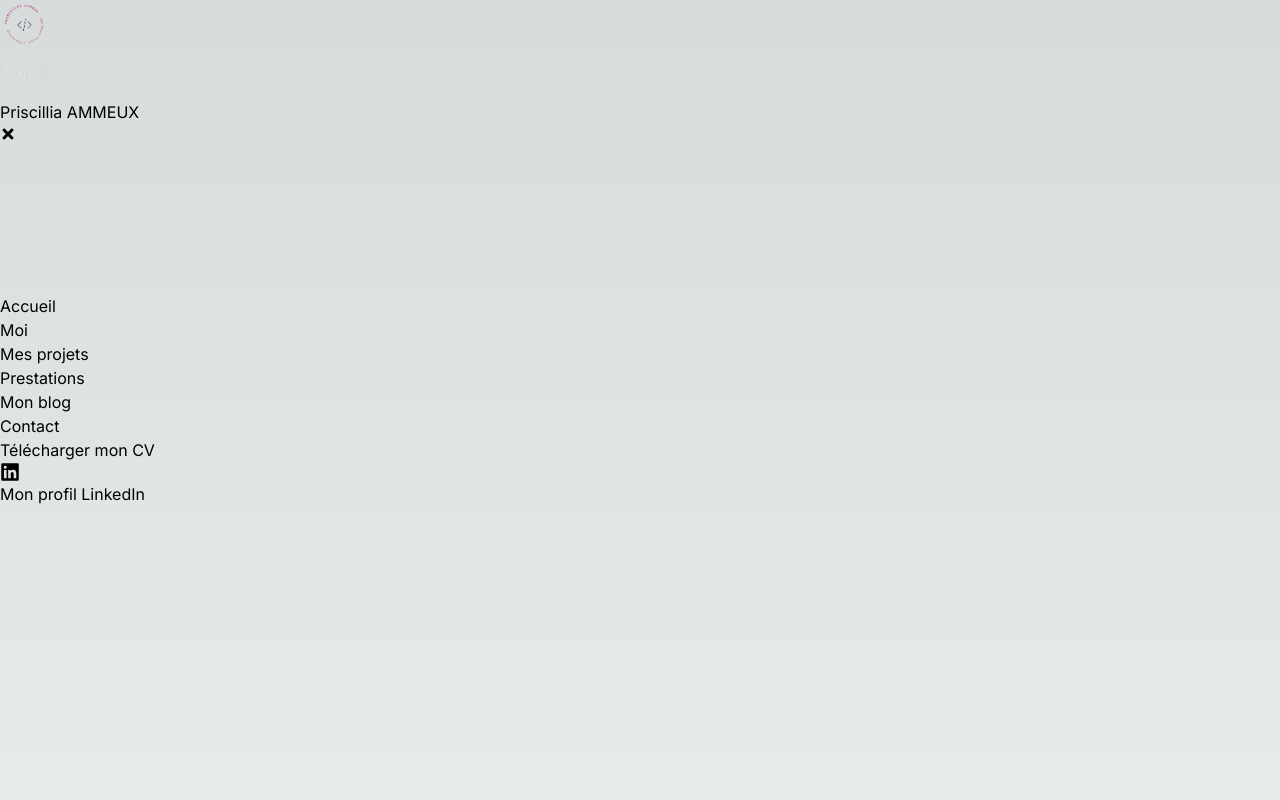
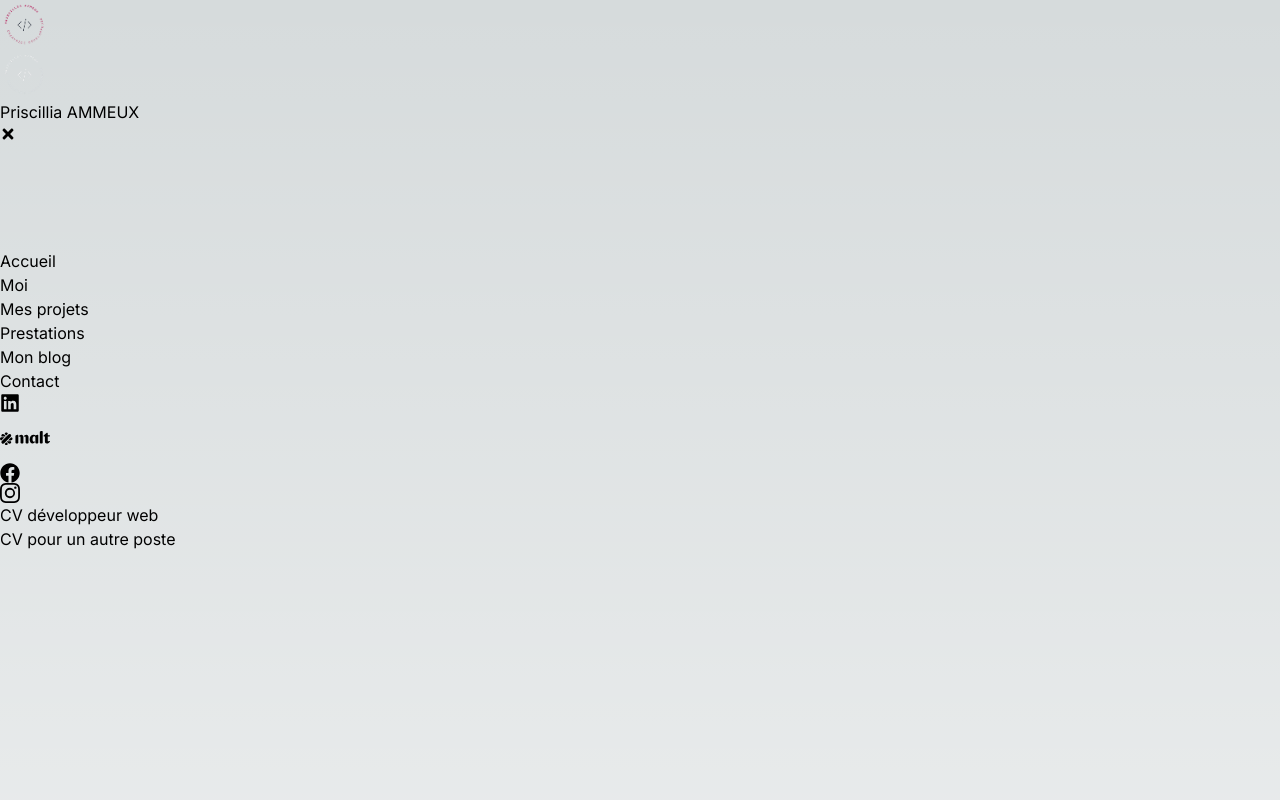
Before and after one commit to PriscilliaAmmeux/my_portfolio, a Next.js app: page /blog in a window 1280 px wide. Both pictures are taken after a click on the button "Ouvrir le menu". Shown: the top 800 px of the page. Built offline with nearby package versions, Linux system fonts and the light colour scheme; a web font is replaced by a local one.

Commit message:
fix burger menu

```diff
--- a/src/app/ui/burger/burger.tsx
+++ b/src/app/ui/burger/burger.tsx
@@ -1,11 +1,13 @@
 "use client";
 
-import { FaBars, FaLinkedin, FaTimes } from "react-icons/fa";
+import { FaBars, FaFacebook, FaLinkedin, FaTimes } from "react-icons/fa";
 import NavLink from "../../components/navlink/navlink";
 import styles from "../../styles/burger.module.css";
 import { useState, useEffect } from "react";
 import Logo from "../logo/logo";
 import ProfileLink from "../profileLink/profileLink";
+import { BsInstagram } from "react-icons/bs";
+import { SiMalt } from "react-icons/si";
 
 export default function Burger() {
   const [isOpen, setIsOpen] = useState(false);
@@ -97,22 +99,46 @@ export default function Burger() {
             onClick={handleCloseMenu}
             isActive={true}
           />
-          <NavLink
-            href="/https://cvdesignr.com/p/65957cf24ea70"
-            title="Télécharger mon CV"
-            onClick={handleCloseMenu}
-            isActive={true}
-          />
-          <span className="flex items-center mt-5">
-            {" "}
+
+          <span className="flex items-center mt-5 mb-5">
             <ProfileLink
               href="https://www.linkedin.com/in/priscillia-ammeux/"
               ariaLabel="Link to LinkedIn profile"
               Icon={FaLinkedin}
-              size={20}>
-              Mon profil LinkedIn
-            </ProfileLink>
+              size={20}
+            />
+            <ProfileLink
+              href="https://www.malt.fr/profile/priscilliaammeux1"
+              ariaLabel="Link to malt profile"
+              Icon={SiMalt}
+              size={50}
+            />
+            <ProfileLink
+              href="https://www.facebook.com/priscillia.selva/?locale=fr_FR"
+              ariaLabel="Link to Facebook profile"
+              Icon={FaFacebook}
+              size={20}
+            />
+            <ProfileLink
+              href="https://www.instagram.com/priscillia_ammeux/"
+              ariaLabel="Link to Facebook profile"
+              Icon={BsInstagram}
+              size={20}
+            />
           </span>
+
+          <NavLink
+            href="https://cvdesignr.com/p/65957cf24ea70"
+            title="CV développeur web"
+            onClick={handleCloseMenu}
+            isActive={true}
+          />
+          <NavLink
+            href="https://cvdesignr.com/p/6703a012ac667"
+            title="CV pour un autre poste"
+            onClick={handleCloseMenu}
+            isActive={true}
+          />
         </nav>
       )}
     </section>
```
